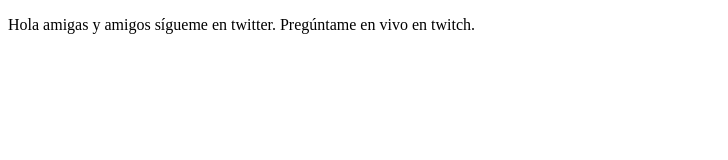
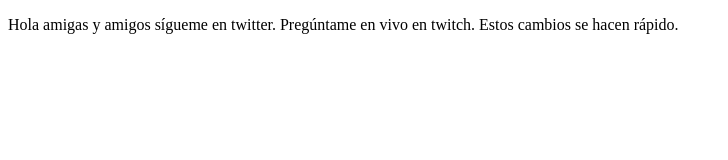
Before and after one commit to josephadolfomb/proyectoDemoCursoPrework, a plain HTML site: page index.html in a window 1280 px wide. Shown: the whole page, without its empty margins (0-728 px from the left). Drawn offline with Linux system fonts and the light colour scheme.

Commit message:
cambios rápidos

```diff
--- a/index.html
+++ b/index.html
@@ -10,6 +10,7 @@
     <p>
         Hola amigas y amigos sígueme en twitter.
         Pregúntame en vivo en twitch.
+        Estos cambios se hacen rápido.
     </p>
 </body>
 </html>
```
